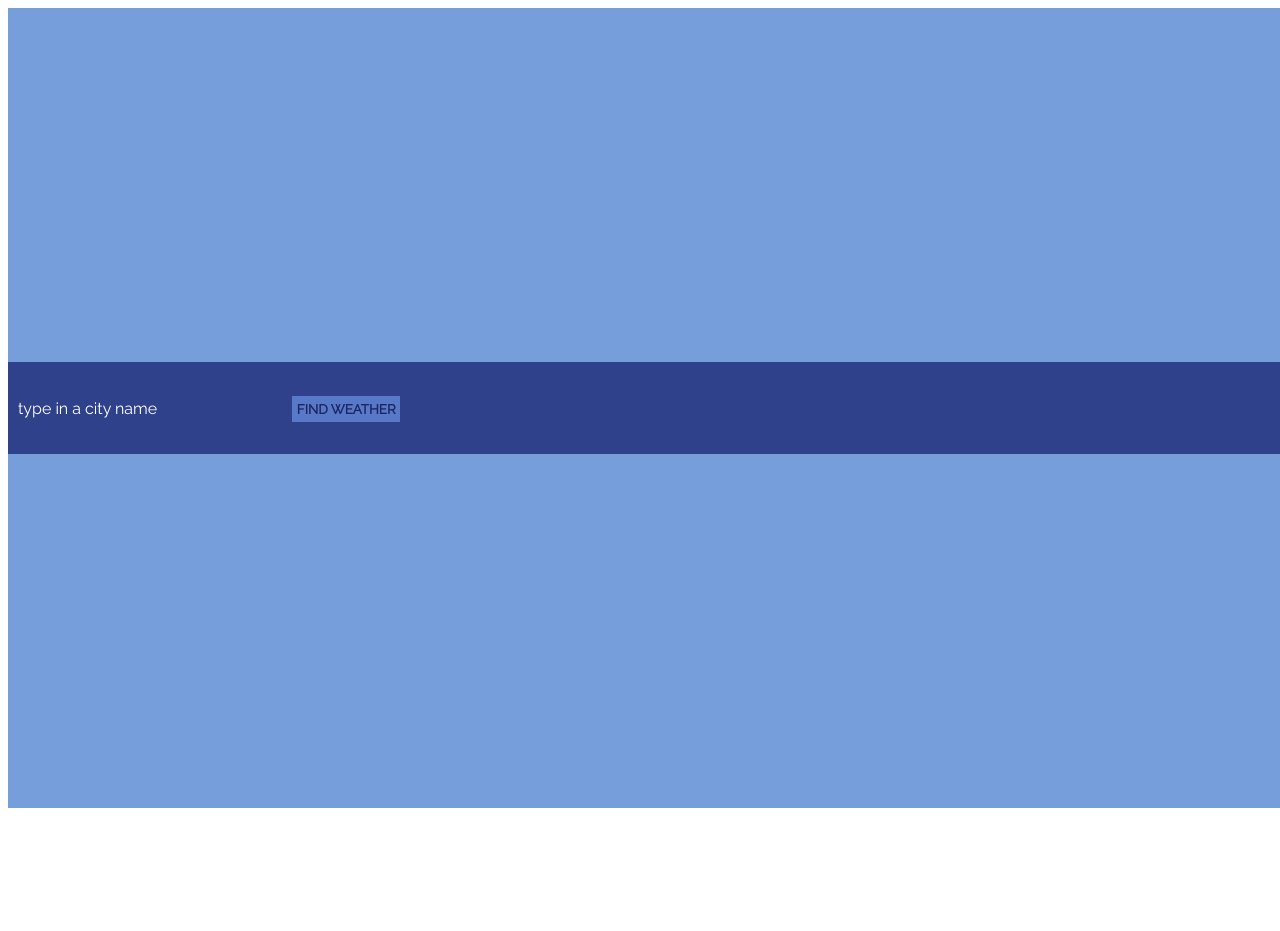
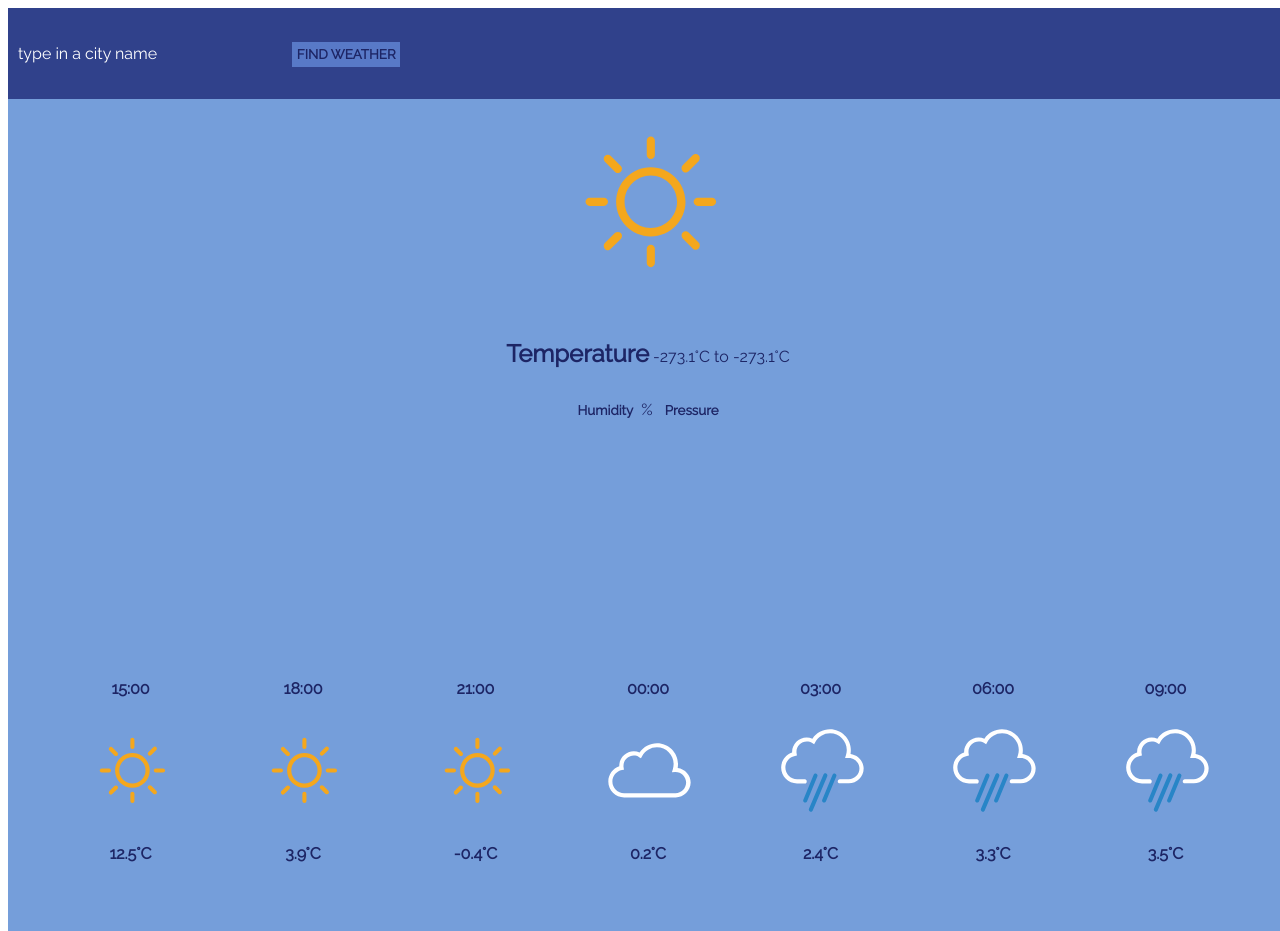
Before and after one commit to Dania-c/Codi-WeatherAPI, a React (Create React App) app: page / in a window 1280 px wide. Before the commit the page ends 816 px from the top, so only its background shows below. Built offline with nearby package versions, Linux system fonts and the light colour scheme.

Commit message:
handling error

```diff
--- a/src/App.js
+++ b/src/App.js
@@ -26,6 +26,7 @@ class App extends Component {
      description:"",
      pressure:"",
      humidity:"",
+     error:"",
       };
   }
 
@@ -36,14 +37,25 @@ getWeather =async (e) =>{
   const api_call=await fetch(`http://api.openweathermap.org/data/2.5/forecast?q=${city}&cnt=8&units=metric&appid=${API_KEY}`);
   const data = await api_call.json();
   this.setState({ wdata: data });
-  console.log(this.state.wdata);
+  if (city && data.cod !=="404" && data.cod !=="400" ) {
   this.setState ( {
     description:data.list[0].weather[0].description,
    tempMin:data.list[0].main.temp_min,
    tempMax:data.list[0].main.temp_max,
    pressure:data.list[0].main.pressure,
    humidity:data.list[0].main.humidity,
-    });
+   error:""
+    });}
+    else{
+      this.setState ( {
+        description:"",
+       tempMin:"",
+       tempMax:"",
+       pressure:"",
+       humidity:"",
+       error:"Please enter a valid city"
+        })
+    }
     }
 
   handleInputChange = value => {
@@ -54,8 +66,10 @@ getWeather =async (e) =>{
     return (
       <div className="app">
         <Search handleInput={this.handleInputChange} className="app__header" getWeather={this.getWeather} />
-        {this.state.name && <WeatherNow tempMax={this.state.tempMax}  tempMin={this.state.tempMin} description={this.state.description} pressure={this.state.pressure} humidity={this.state.humidity}  />}
-        {this.state.name && <WeatherItem weatherdata={this.state.wdata}/> }
+        {this.state.error && <p>{this.state.error}</p>  }
+        {!this.state.error && <WeatherNow tempMax={this.state.tempMax}  tempMin={this.state.tempMin} description={this.state.description} pressure={this.state.pressure} humidity={this.state.humidity}  />}
+        {!this.state.error && <WeatherItem weatherdata={this.state.wdata}/> }
+
         {/* <DetailWeath city={this.state.name}/> */}
       </div>
     );
```
